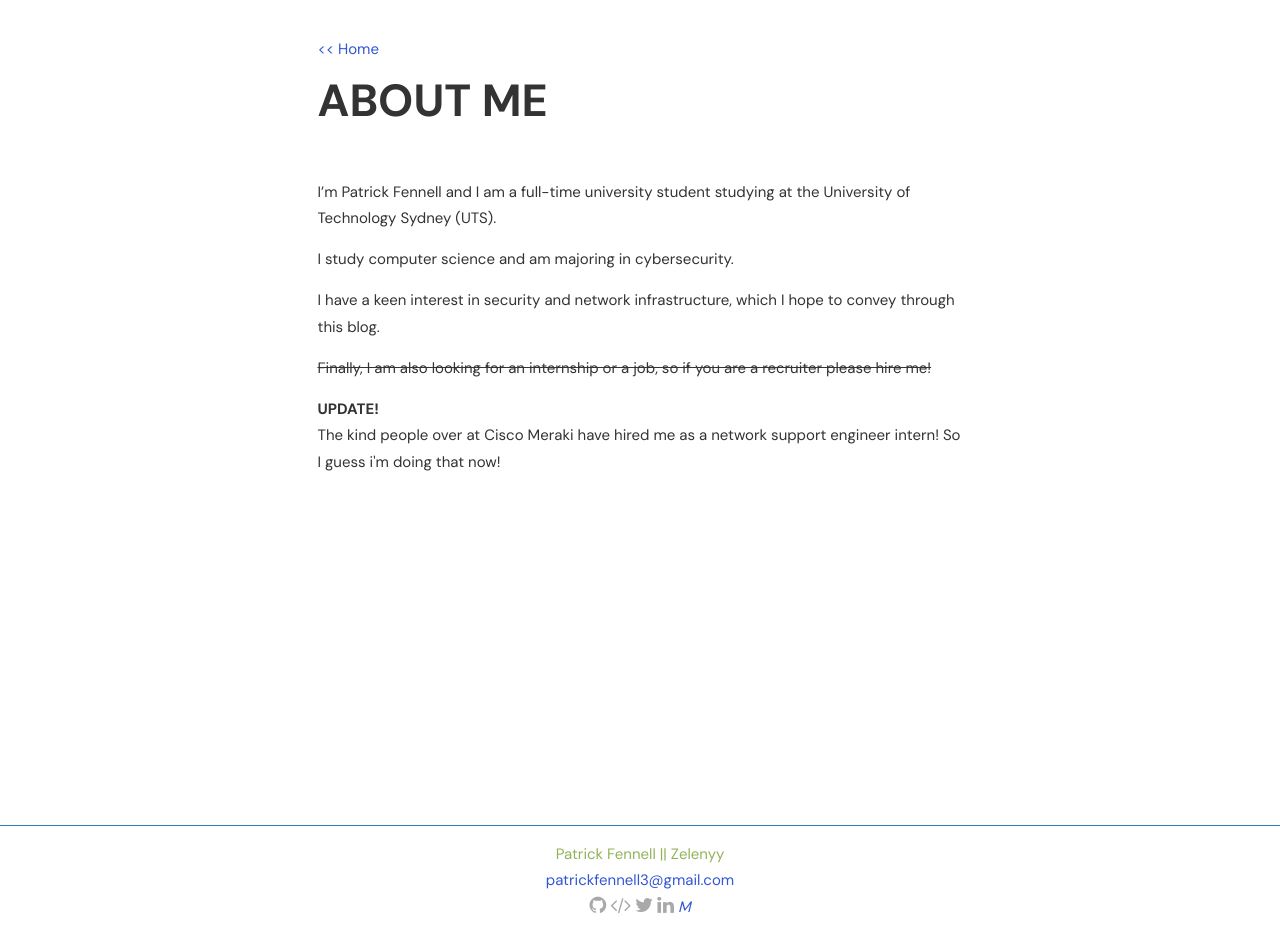
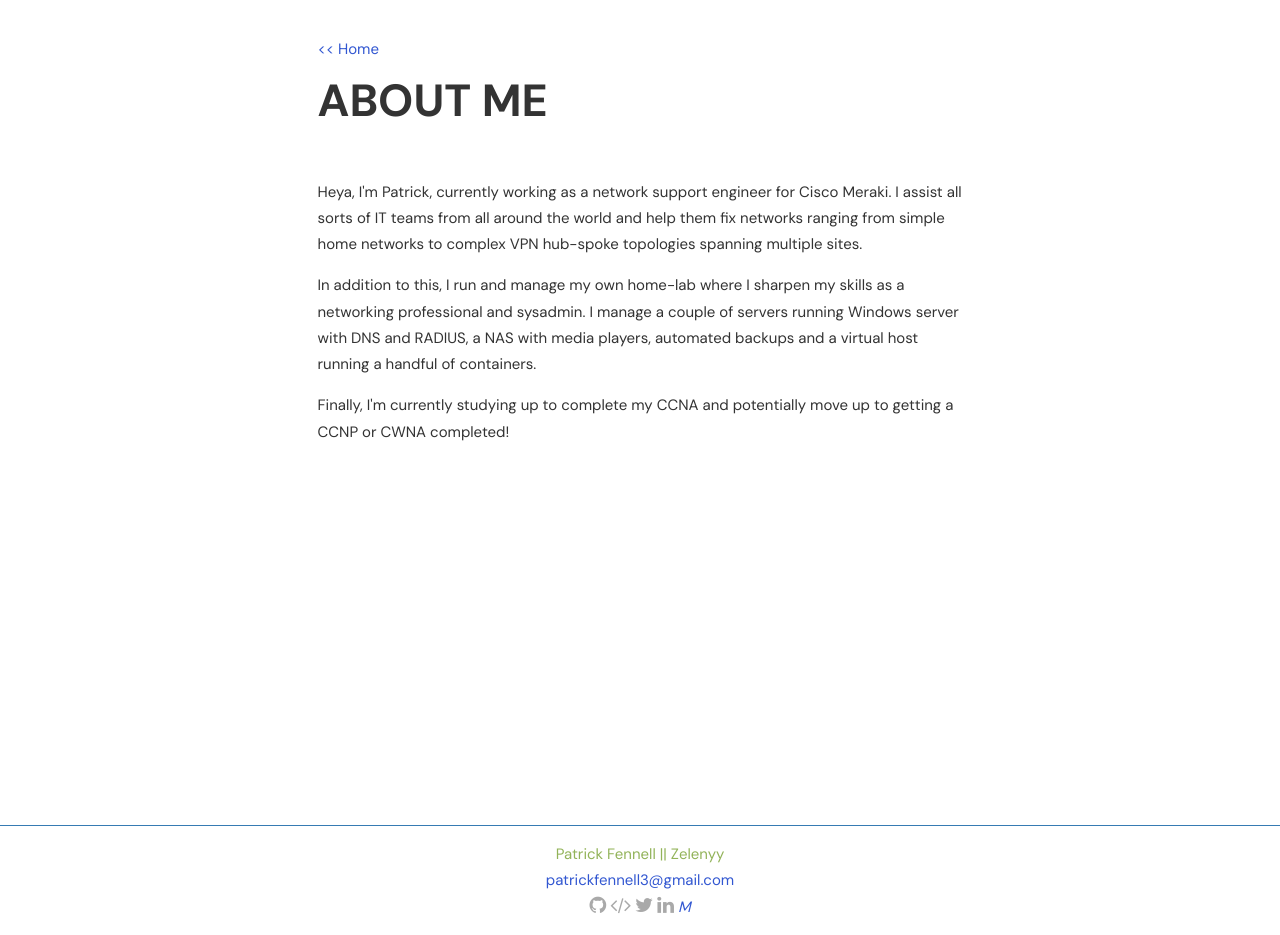
Before and after one commit to mrmelonson/zelenyy_blog, a Jekyll site: the page built from about.html, in a window 1280 px wide. Built offline with Jekyll 4.4.1, drawn with Linux system fonts in a browser that asks for light colours.

```diff
--- a/Gemfile
+++ b/Gemfile
@@ -4,9 +4,8 @@ gem 'jekyll-paginate'
 gem 'jekyll-sitemap'
 gem 'jekyll-relative-links'
 gem "tzinfo-data", "~> 1.2021"
-
-# windows specific
-gem 'wdm', '>= 0.1.0'
+gem "eventmachine"
 
 # update ruby version
 gem 'webrick'
+bundle
--- a/_config.yml
+++ b/_config.yml
@@ -14,25 +14,25 @@ data-theme: light # default theme "dark" | "light"
 
 author:
   name: Patrick Fennell
-  bio: A 20yr computer science student studying at UTS
+  bio: A 22yr Network Support Engineer working at Cisco Meraki
   userpicture:
   username: Zelenyy
   github: https://github.com/mrmelonson
   twitter: https://twitter.com/Zelenyy_is_cool
   email: patrickfennell3@gmail.com # email adress
   linkedIn: https://www.linkedin.com/in/patrick-fennell-19a71016a/
-  mastodon: https://fluffs.au/@zelenyy
+  #mastodon: https://fluffs.au/@zelenyy
 
 # Font Settings
 googlewebfonts: family=DM+Sans:wght@400;700&family=Fira+Code:ital,wght@0,200;0,300;0,400;0,600;0,700;0,900;1,300;1,400;1,500;1,600;1,700;1,900
 
 # URL settings
-url: "http://zelenyy.info" # Domain Name of host. [username].github.io for github pages
+#url: "http://zelenyy.info" # Domain Name of host. [username].github.io for github pages
 baseurl: "" # sub folder for jekyll site. only if jekyll site not in root of host. leave blank if not wishd. always add / in front.
 permalink: pretty
 
 # local
-#url: "http://localhost:4000" #
+url: "http://localhost:4000" #
 # baseurl: "" #
 
 
--- a/about.html
+++ b/about.html
@@ -11,12 +11,9 @@ layout: default
     <h1>About me</h1>
 
     <div class="bio">
-      <p>I’m Patrick Fennell and I am a full-time university student studying at the University of Technology Sydney (UTS).</p>
-      <p>I study computer science and am majoring in cybersecurity.</p>
-      <p>I have a keen interest in security and network infrastructure, which I hope to convey through this blog.</p>
-      <p><strike>Finally, I am also looking for an internship or a job, so if you are a recruiter please hire me!</strike></p>
-      <p><b>UPDATE!</b><br>The kind people over at Cisco Meraki have hired me as a network support engineer intern! So I guess i'm doing that now!</p>
-
+      <p>Heya, I'm Patrick, currently working as a network support engineer for Cisco Meraki. I assist all sorts of IT teams from all around the world and help them fix networks ranging from simple home networks to complex VPN hub-spoke topologies spanning multiple sites.</p>
+      <p>In addition to this, I run and manage my own home-lab where I sharpen my skills as a networking professional and sysadmin. I manage a couple of servers running Windows server with DNS and RADIUS, a NAS with media players, automated backups and a virtual host running a handful of containers.</p>
+      <p>Finally, I'm currently studying up to complete my CCNA and potentially move up to getting a CCNP or CWNA completed!</p>
     </div>
   </section>
 </div>
--- a/index.html
+++ b/index.html
@@ -15,9 +15,9 @@ layout: default
             <p>
                 <a href="{{ site.url }}{{ site.baseurl }}/about/">>> About me</a>
             </p>
-            <p>
+            <!--<p>
                 <a href="{{ site.url }}{{ site.baseurl }}/projects/">>> Projects</a>
-            </p>
+            </p> -->
         </div>
 
     </section>
```
Also changed, not shown: _posts/2023-09-10-Homelab-Part4-New-developments.md (deleted, +0 -63 lines), _posts/2024-06-24-Homelab-Part4-New-developments.md (added, +60 -0 lines), Gemfile.lock, img/2023-09-10-Homelab-Part4-New-developments/diagram.jpg (deleted), img/2024-06-24-Homelab-Part4-New-developments/L3.jpg (added), img/2024-06-24-Homelab-Part4-New-developments/crystaldisk.png (added), img/2024-06-24-Homelab-Part4-New-developments/diagram.png (added), img/2024-06-24-Homelab-Part4-New-developments/fileserver.jpg (renamed from img/2023-09-10-Homelab-Part4-New-developments/fileserver.jpg), img/2024-06-24-Homelab-Part4-New-developments/switch.jpg (added), img/2024-06-24-Homelab-Part4-New-developments/transfer.gif (added).
